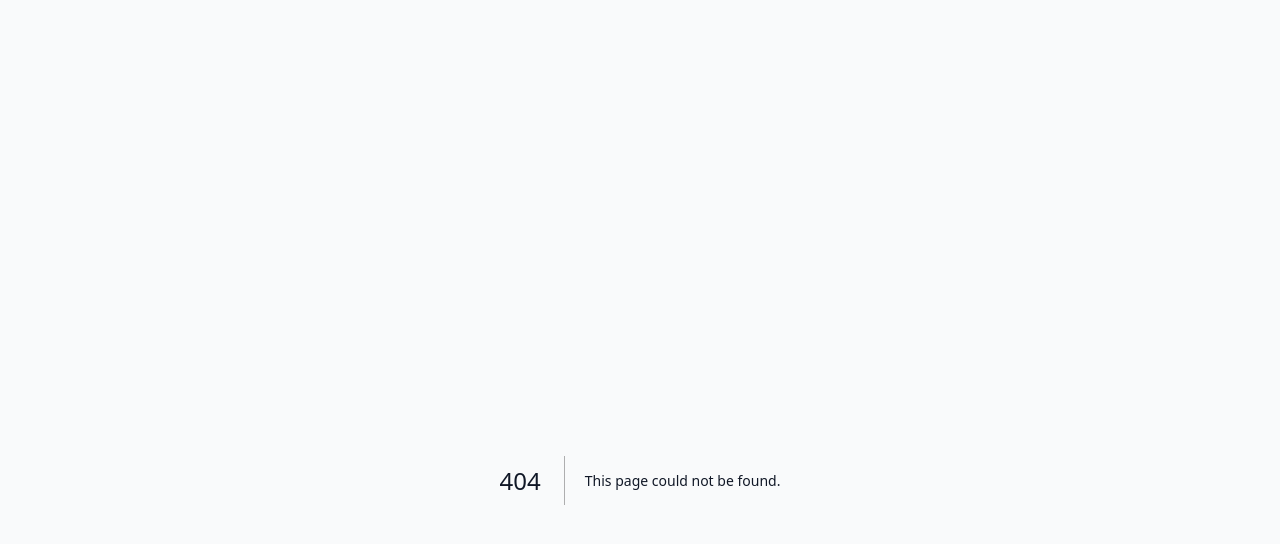
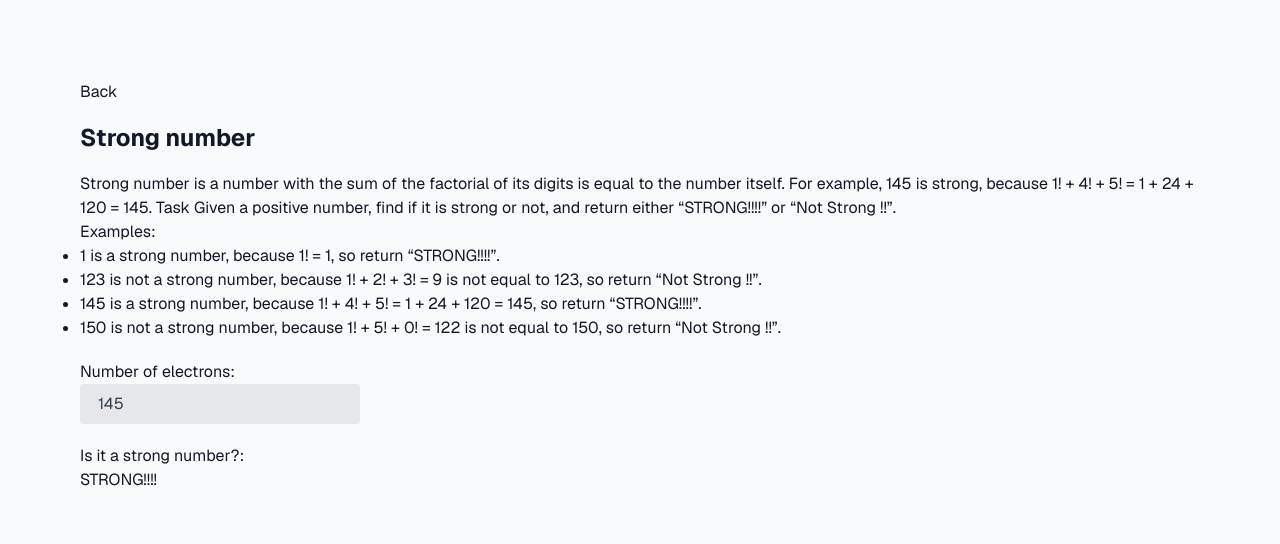
Before and after one commit to kmpronina/codewars, a Next.js app: page /pages/strong_number in a window 1280 px wide. Before the commit this address had no page. Shown: the top 544 px of the page. Built offline with nearby package versions, Linux system fonts and the light colour scheme.

Commit message:
Strong number task

```diff
--- a/app/page.tsx
+++ b/app/page.tsx
@@ -12,8 +12,9 @@ export default function Home() {
         Ideal electron distribution
       </Link>
       <Link href="/pages/is_it_a_triangle">Is it a triangle?</Link>
-      <Link href="/pages/password_generator ">Password generator</Link>
-      <Link href="/pages/repeated_substring ">Repeated Substring</Link>
+      <Link href="/pages/password_generator">Password generator</Link>
+      <Link href="/pages/repeated_substring">Repeated Substring</Link>
+      <Link href="/pages/strong_number">Strong Number</Link>
       <Link href="/pages/triangle_number_check">Triangle number check</Link>
     </main>
   );
--- a/app/pages/password_generator/page.tsx
+++ b/app/pages/password_generator/page.tsx
@@ -16,11 +16,11 @@ export default function PasswordGenerator() {
       return Math.floor(rand);
     }
 
-    const res = [];
-    for (let i = 0; i < randomInteger(6, 20); i++) {
-      res.push(alphabet[randomInteger(0, 25)]);
+    const arr = [];
+    for (let i = 0; i < Math.floor(randomInteger(60, 200) / 10); i++) {
+      arr.push(alphabet[randomInteger(0, 25)]);
     }
-    const newRes = res.map((item: string | number) => {
+    const res = arr.map((item: string | number) => {
       if (randomInteger(0, 100) < 50 && typeof item === "string") {
         item = item.toUpperCase();
       }
@@ -30,8 +30,8 @@ export default function PasswordGenerator() {
       return item;
     });
 
-    if (newRes.join("").match(/[1-9]/) && newRes.join("").match(/[A-Z]/)) {
-      setString(newRes.join(""));
+    if (res.join("").match(/[1-9]/) && res.join("").match(/[A-Z]/)) {
+      setString(res.join(""));
     } else {
       PasswordGenerator();
     }
@@ -41,7 +41,7 @@ export default function PasswordGenerator() {
     <>
       <LinkBack />
       <TaskTitle title="Password generator" />
-      <ul>
+      <ul className="list-disc">
         You need to write a password generator that meets the following
         criteria:
         <li>6 - 20 characters long</li>
--- /dev/null
+++ b/app/pages/strong_number/page.tsx
@@ -0,0 +1,67 @@
+"use client";
+
+import InputNaturalNumber from "@/app/_components/InputNaturalNumber";
+import LinkBack from "@/app/_components/LinkBack";
+import TaskTitle from "@/app/_components/TaskTitle";
+import WrapperWithLabel from "@/app/_components/WrapperWithLabel";
+import { useState } from "react";
+
+export default function StrongNumber() {
+  const [number, setNumber] = useState<number>(145);
+
+  function StrongNumber(n: number) {
+    if (!number || number <= 0) return "Invalid input";
+    function factorial(n: number): number {
+      if (n === 0) return 1;
+      return n != 1 ? n * factorial(n - 1) : 1;
+    }
+
+    return n ===
+      n
+        .toString()
+        .split("")
+        .map(Number)
+        .reduce((acc, curr) => acc + factorial(curr), 0)
+      ? "STRONG!!!!"
+      : "Not Strong !!";
+  }
+
+  return (
+    <>
+      <LinkBack />
+      <TaskTitle title="Strong number" />
+      <div>
+        Strong number is a number with the sum of the factorial of its digits is
+        equal to the number itself. For example, 145 is strong, because 1! + 4!
+        + 5! = 1 + 24 + 120 = 145. Task Given a positive number, find if it is
+        strong or not, and return either <q>STRONG!!!!</q> or{" "}
+        <q>Not Strong !!</q>. <br />
+        Examples:
+        <ul className="list-disc">
+          <li>
+            1 is a strong number, because 1! = 1, so return <q>STRONG!!!!</q>.
+          </li>
+          <li>
+            123 is not a strong number, because 1! + 2! + 3! = 9 is not equal to
+            123, so return <q>Not Strong !!</q>.
+          </li>
+          <li>
+            145 is a strong number, because 1! + 4! + 5! = 1 + 24 + 120 = 145,
+            so return <q>STRONG!!!!</q>.
+          </li>
+          <li>
+            150 is not a strong number, because 1! + 5! + 0! = 122 is not equal
+            to 150, so return <q>Not Strong !!</q>.
+          </li>
+        </ul>
+      </div>
+      <WrapperWithLabel label="Number of electrons">
+        <InputNaturalNumber number={number} setNumber={setNumber} />
+      </WrapperWithLabel>
+
+      <WrapperWithLabel label="Is it a strong number?">
+        {!number || number <= 0 ? "Invalid input" : StrongNumber(number)}
+      </WrapperWithLabel>
+    </>
+  );
+}
```
